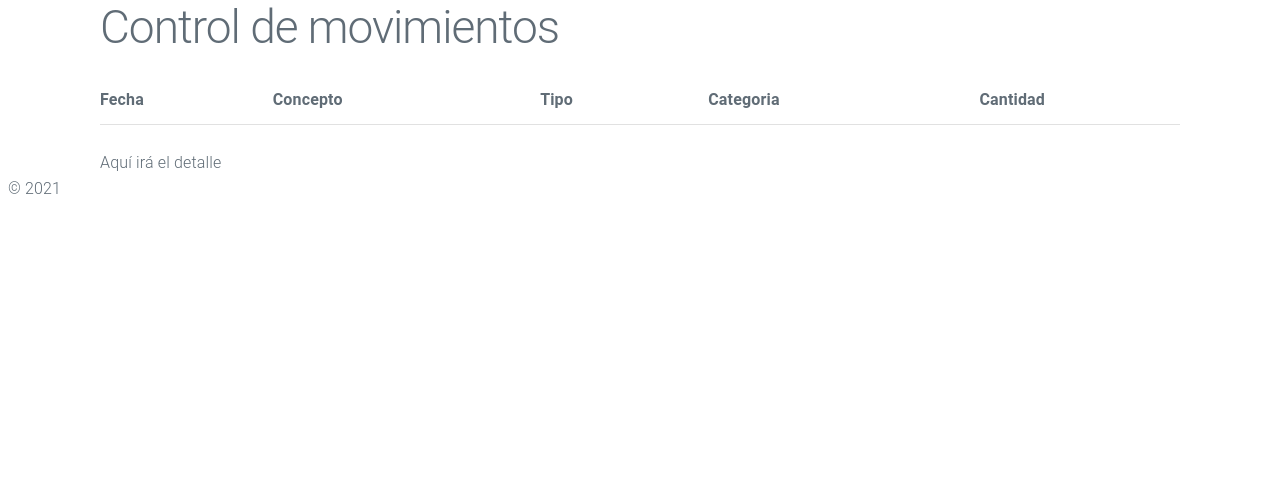
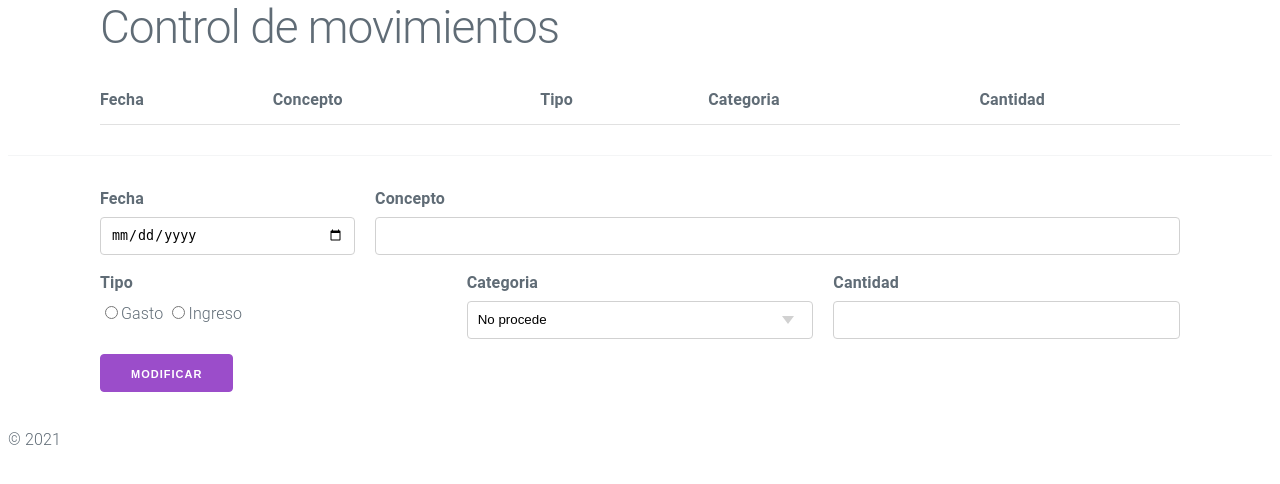
Before and after one commit to MARALOGON/repaso_kakebo_2.0, a Flask app: page / in a window 1280 px wide. Shown: the part 34-518 px from the top of the page. Run offline with Flask 2, Linux system fonts and the light colour scheme; data that the repository does not hold is empty; parts of the project's set-up code (start-up, migrations or seed data) failed here and were passed over.

Commit message:
Muestra movimiento en formulario de detalle de movimiento, seleccionandolo de la tabla de movimientos

```diff
--- a/kakebo/static/css/styles.css
+++ b/kakebo/static/css/styles.css
@@ -0,0 +1,3 @@
+.tabla-movimientos tbody tr:hover { /*Esto es para que cuando pase por encima de cada fila de la tabla, esta se sombree*/
+    background-color: aquamarine;
+}
--- a/kakebo/static/js/spa.js
+++ b/kakebo/static/js/spa.js
@@ -6,7 +6,33 @@ const categorias = { //Creo el objeto categorias en forma de diccionario, si bie
 
 }
 
+let losMovimientos  //Creo la variable losMvimientos vacia en el ambito global
 
+
+
+function detallaMovimiento(id) {
+
+    //movimiento = losMovimientos.filter(item => item.id == id)[0] Esta es la maera reducida de poner el for de abajo
+    let movimiento
+    for (let i=0; i<losMovimientos.length; i++) { //Como en losMovimientos se han guardado todos los registros o ovimemtnos de la base de datos, para JS estos se guardan en un array, tipo 0 (indice): y todos los campos y valores de cada campo
+        const item = losMovimientos[i] //Creo la variale item, que a cada vuelta del bucle, se convierte en el indice siguiente del array que le toca recorrer, primero el 0, luego el 1, etc... eso lo conseguimos con el i++ del for
+        if (item.id == id) { //Aqui le digo que si el id de item es igual al id del regsitro que yo he pulsado, sobre el que he hecho click
+            movimiento = item //Entonces se asigna a la variable movimiento, que he creado antes del bucle
+            break // Y ya me salgp del bucle, no quiero seguir buscando
+        }
+    }
+    if (!movimiento) return
+
+    document.querySelector("#fecha").value = movimiento.fecha  //Este movmiento.fecha es el valor del item.fecha como se ha definido en el bloque de for arriba
+    document.querySelector("#concepto").value = movimiento.concepto
+    document.querySelector("#categoria").value = movimiento.categoria
+    document.querySelector("#cantidad").value = movimiento.cantidad.toFixed(2) //toFixed es para que le ponga decimales, el numero de decimales se pone entre parentesis
+    if(movimiento.esGasto == 1) {
+        document.querySelector("#gasto").checked = true
+    } else {
+        document.querySelector("#ingreso").checked = true
+    }
+}
 
 function muestraMovimientos() {
     if (this.readyState === 4 && this.status === 200) { //Aqui el objeto this se utiliza como equivalente a quien invoca la funcion, que en este caso es xhr.
@@ -17,10 +43,17 @@ function muestraMovimientos() {
             return
         }
 
+        losMovimientos = respuesta.movimientos //Guardo los movimientos en la variable los mOVIMIENTOS EN LA MEMORIA DE LA PAGINA, al asignarle el vaLor respuesta.movimientos. Ya puedo acceder a ellos desde el forntend desde el id.
+
         for (let i=0; i < respuesta.movimientos.length; i++) { //Recorro todas las respuestas obtenidas con la peticion, mientras la respuesta tenga movimientos que mostrar, es decir, mientras respuesta.movimientos.length
             const movimiento = respuesta.movimientos[i] //Se crea la variable movimiento para guardar cada uno de los movimientos que se muestran como consecuencia de la respuesta de la petición a los movimientos de la base de datos
 
             const fila = document.createElement("tr")
+            fila.addEventListener("click", () => detallaMovimiento(movimiento.id)) //Creo un escuchador de eventos en las filas, para que cuando pulse encima de ella, se muestre en el detalle el contenido de los campos que quiero modificar. la función detallaMovimiento se ejecutará cuando se produzca el click.
+            //En esta fila de arriba, si pones toda la arrow function en una sola linea, no hace falta poner las llaves {}
+
+
+
             const dentro = `
                 <td>${movimiento.fecha}</td>
                 <td>${movimiento.concepto}</td>
@@ -47,4 +80,5 @@ function llamaApiMovimientos() { //Esta función abre la llamada a la api de mov
 window.onload = function() { /*Lo que haya dentro de esta funcion se va a ejecutar cuando la pagina termina de cargarse, aunque el script que hay en el fichero spa.html que hace referencia al fichero spa.js, este al principio del documento, en el head, y en teoria se ejecutaria de lo primero. Se va a ejecutar cuando la pagina este cargada, cuando este renderizada, entonces empezara a ejecutar lo que este dentro de la funcion */
     llamaApiMovimientos() /*Cuando la ventana este cargada, entonces se llama a la funcionApiMovimientos*/
 
+
 }
--- a/kakebo/templates/spa.html
+++ b/kakebo/templates/spa.html
@@ -27,12 +27,50 @@
                 </thead>
                 <tbody></tbody> <!--Aqui en tbody se mostrará, lo programado  desde el fichero spa.js, ire metiendo aqui las filas, una por cada movimiento que devuelve la api. el sitio donde voy a enganchar las celdas de la tabla que se cree-->
             </table>
+        </div>
 
-        </div>
-        <div class="detail-movimiento"><!--Este div lo creo que que muestre otra tabla de detalle de movimientos, que se rellene automaticamente cuando seleccione uno de los movimientos que muestra la tabla principal, por si luego lo quiero borrar o modificar-->
-            Aquí irá el detalle
-        </div>
     </section>
+    <hr> <!-- Este hr pinta una linea de separacion entre la tabla de movimientos y el formulario de detalle de movimientos para modificar-->
+    <div class="detail-movimiento container"><!--Este div lo creo que que muestre otra tabla de detalle de movimientos, que se rellene automaticamente cuando seleccione uno de los movimientos que muestra la tabla principal, por si luego lo quiero borrar o modificar. Al sacarlo fuera de section, lo pintarrá como un objeto flotante-->
+        <form>
+            <div class="row"> <!--creo una clase para las filas-->
+                <div class="column">
+                    <label for="fecha">Fecha</label>
+                    <input type="date" name="fecha" id="fecha">
+                </div>
+                <div class="column column-75"> <!-- Esta es la foma que tiene milligram.css de defiinr la medida de las columnas, en este caso el -75 indic que ocupe 3/4 de la pantalla-->
+                    <label for="concepto">Concepto</label>
+                    <input type="text" nae="concepto" id="concepto">
+                </div>
+            </div>
+            <div class="row">
+                <div class="column column-33">
+                    <label for="esGasto">Tipo</label>
+                    <input type="radio" name="esGasto" id="gasto" value="1">Gasto<!--Esto crea un input de tipo radio, con valores  diferentes que solo deja seleccionar uno. Este  identificador es diferente al nombre del name, al contrario  que ocurria en los nateriores. Esto lo hago para que luego si en javascript quiero coger este id, este control, con un documentQuerySelector[gasto], voy a acceder a este control. El name es para HTML, el id es para javascript -->
+                    <input type="radio" name="esGasto" id="ingreso" value="0">Ingreso
+                </div>
+                <div class="column column-33">
+                    <label for="categoria">Categoria</label>
+                    <select name="categoria" id="categoria"><!--La etiqueta select crea un campo de desplegables-->-->
+                        <option value="">No procede</option><!--la etiqueta option permite entrar las opciones que contendrá desplegable-->
+                        <option value="SU">Supervivencia</option>
+                        <option value="OV">Ocio/vicio</option>
+                        <option value="CU">Cultura</option>
+                        <option value="EX">Extras</option>
+                    </select>
+                </div>
+                <div class="column column-33">
+                    <label for="cantidad">Cantidad</label>
+                    <input type="number" name="cantidad" id="cantidad" step="any"><!--El paramertro step="any" permite que se pueda meter cualquier valor, incluso decimales y que no de error-->
+                </div>
+            </div>
+            <div class="row">
+                <div class="column">
+                    <button id="modificar">Modificar</button>
+                </div>
+            </div>
+        </form>
+    </div>
     <footer>&copy 2021</footer>
 
 
```
